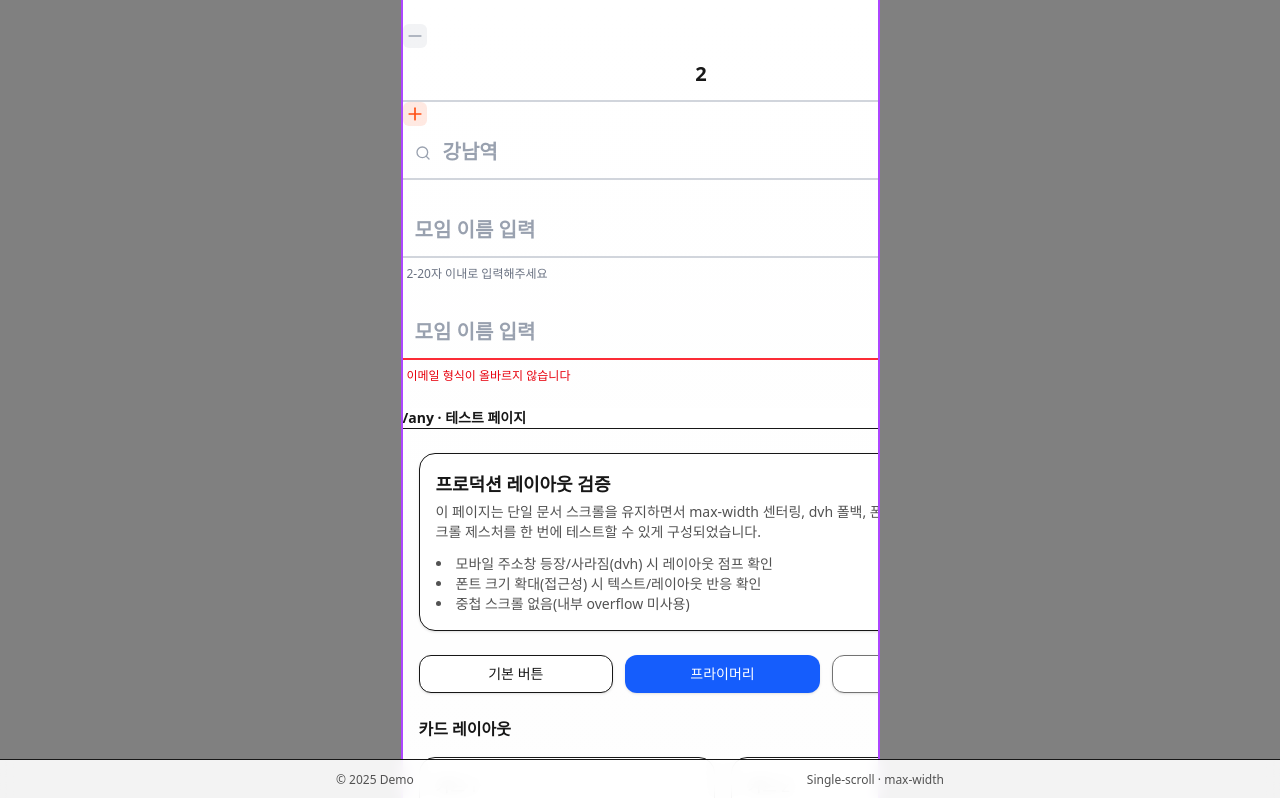
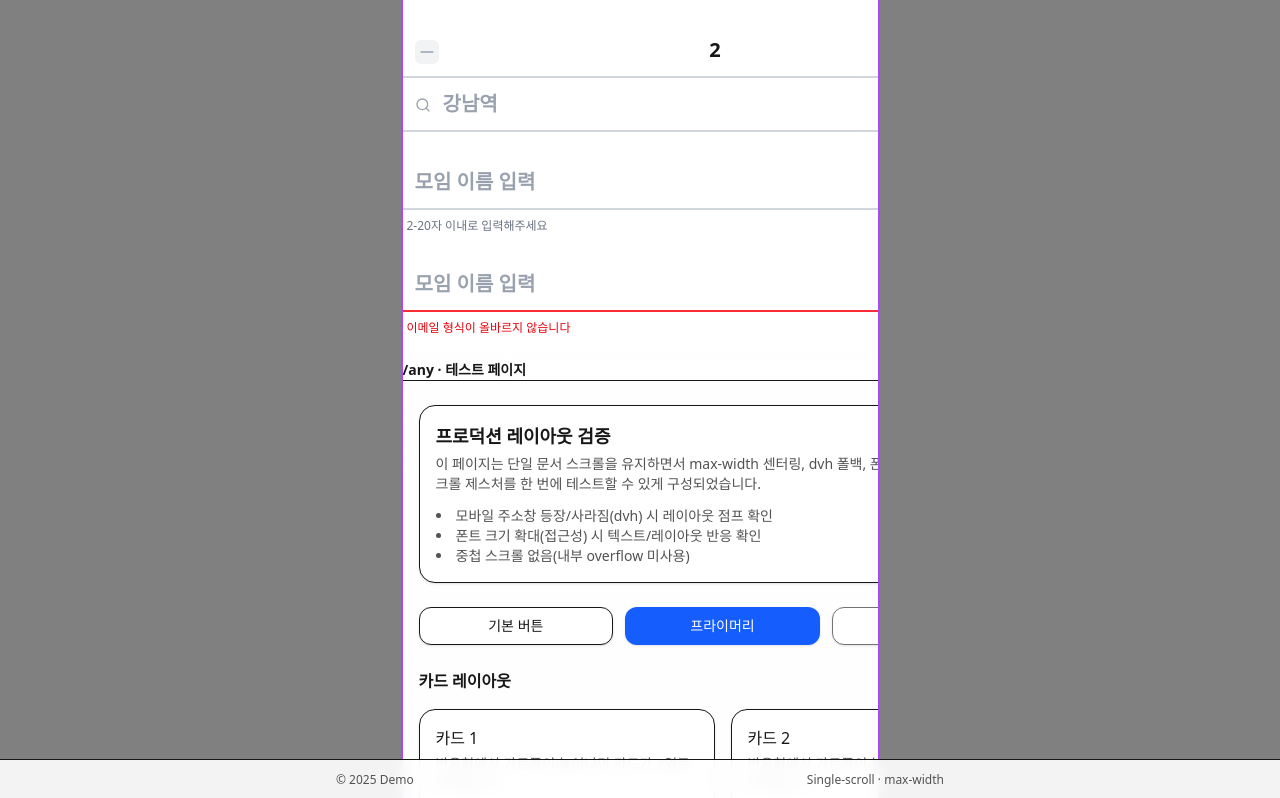
Before and after one commit to depromeet/17th-team3-Web, a Next.js app: page /any in a window 1280 px wide. Shown: the top 798 px of the page. Built offline with nearby package versions, Linux system fonts and the light colour scheme.

Commit message:
[Feat] clearButton 표시 여부 props showClearButton 추가 (#20)

```diff
--- a/src/app/_components/ui/Input.tsx
+++ b/src/app/_components/ui/Input.tsx
@@ -11,6 +11,7 @@ export interface InputProps extends ComponentPropsWithoutRef<'input'> {
   // todo: 유효성 검증 기획에 따라 컴포넌트 내부로 이관 가능
   helperText?: string;
   onClear?: () => void;
+  showClearButton?: boolean;
   className?: string;
 }
 
@@ -24,6 +25,7 @@ const Input = ({
   value,
   onChange,
   onClear,
+  showClearButton = true,
   className,
   ...props
 }: InputProps) => {
@@ -33,7 +35,7 @@ const Input = ({
 
   const isSearchType = type === 'search';
   const placeholder = defaultPlaceholder ?? (isSearchType ? '강남역' : '모임 이름 입력');
-  const showClearButton = value && String(value).length > 0;
+  const shouldClearButton = showClearButton && value && String(value).length > 0;
 
   return (
     <>
@@ -49,7 +51,7 @@ const Input = ({
             'w-full px-3 py-3 text-xl font-semibold transition-all duration-200',
             'placeholder:text-gray-400 focus:outline-none',
             'border-0 border-b-2',
-            showClearButton && 'pr-10',
+            shouldClearButton && 'pr-10',
             // todo: 에러 상태 스타일
             hasError ? 'border-b-red-500' : 'border-b-gray-300 focus:border-b-gray-600',
             isSearchType && 'pl-10',
@@ -58,7 +60,7 @@ const Input = ({
           {...props}
         />
 
-        {showClearButton && (
+        {shouldClearButton && (
           <button
             type="button"
             aria-label="입력 내용 지우기"
--- a/src/app/_components/ui/Input/Input.tsx
+++ /dev/null
@@ -1,84 +0,0 @@
-import { ComponentPropsWithoutRef, RefObject } from 'react';
-
-import { Search, X } from 'lucide-react';
-
-import { cn } from '@/app/_lib/cn';
-
-export interface InputProps extends ComponentPropsWithoutRef<'input'> {
-  ref?: RefObject<HTMLInputElement>;
-  hasError?: boolean;
-  errorMessage?: string;
-  // todo: 유효성 검증 기획에 따라 컴포넌트 내부로 이관 가능
-  helperText?: string;
-  onClear?: () => void;
-  className?: string;
-}
-
-const Input = ({
-  ref,
-  type = 'text',
-  hasError = false,
-  errorMessage,
-  helperText,
-  placeholder: defaultPlaceholder,
-  value,
-  onChange,
-  onClear,
-  className,
-  ...props
-}: InputProps) => {
-  const handleClear = () => {
-    onClear?.();
-  };
-
-  const isSearchType = type === 'search';
-  const placeholder = defaultPlaceholder ?? (isSearchType ? '강남역' : '모임 이름 입력');
-  const showClearButton = value && String(value).length > 0;
-
-  return (
-    <>
-      <div className="relative flex items-center">
-        {isSearchType && <Search className="absolute left-3 h-4 w-4 text-gray-400" />}
-        <input
-          ref={ref}
-          type={type}
-          value={value}
-          onChange={onChange}
-          placeholder={placeholder}
-          className={cn(
-            'w-full px-3 py-3 text-xl font-semibold transition-all duration-200',
-            'placeholder:text-gray-400 focus:outline-none',
-            'border-0 border-b-2',
-            showClearButton && 'pr-10',
-            // todo: 에러 상태 스타일
-            hasError ? 'border-b-red-500' : 'border-b-gray-300 focus:border-b-gray-600',
-            isSearchType && 'pl-10',
-            className
-          )}
-          {...props}
-        />
-
-        {showClearButton && (
-          <button
-            type="button"
-            aria-label="입력 내용 지우기"
-            onClick={handleClear}
-            className="absolute right-3 flex h-5 w-5 cursor-pointer items-center justify-center rounded-full bg-gray-400 text-white transition-colors hover:bg-gray-500"
-          >
-            <X className="h-3 w-3" />
-          </button>
-        )}
-      </div>
-
-      {(hasError && errorMessage) || helperText ? (
-        <div className="mt-2 px-1">
-          <p className={cn('text-xs', hasError ? 'text-red-600' : 'text-gray-500')}>
-            {hasError && errorMessage ? errorMessage : helperText}
-          </p>
-        </div>
-      ) : null}
-    </>
-  );
-};
-
-export default Input;
--- a/src/app/_components/ui/Input/CountInput.tsx
+++ b/src/app/_components/ui/StepperInput.tsx
@@ -1,24 +1,23 @@
 import { Minus, Plus } from 'lucide-react';
 
+import Input, { InputProps } from '@/app/_components/ui/Input';
 import { cn } from '@/app/_lib/cn';
 
-import Input, { InputProps } from './Input';
-
-export interface NumberInputProps extends Omit<InputProps, 'type' | 'onChange'> {
+export interface StepperInputProps extends Omit<InputProps, 'type' | 'onChange'> {
   value: number;
   onChange: (value: number) => void;
   min?: number;
   max?: number;
 }
 
-const NumberInput = ({
+const StepperInput = ({
   value,
   onChange,
   min = 2,
   max = 9,
   className,
   ...props
-}: NumberInputProps) => {
+}: StepperInputProps) => {
   const handleInputChange = (event: React.ChangeEvent<HTMLInputElement>) => {
     const newValue = Number(event.target.value) || min;
     onChange(newValue);
@@ -42,7 +41,7 @@ const NumberInput = ({
         onClick={handleDecrement}
         disabled={!canDecrement}
         className={cn(
-          'flex h-6 w-6 items-center justify-center rounded-md transition-colors',
+          'absolute top-4 left-3 flex h-6 w-6 cursor-pointer items-center justify-center rounded-md transition-colors',
           canDecrement
             ? 'bg-[#FF4F1420] text-[#FF4F14]'
             : 'cursor-not-allowed bg-[#9BA3B020] text-[#9BA3B0]'
@@ -58,7 +57,8 @@ const NumberInput = ({
         readOnly
         min={min}
         max={max}
-        className={cn('text-center focus:border-b-gray-300', className)}
+        showClearButton={false}
+        className={cn('p-3 text-center focus:border-b-gray-300', className)}
         {...props}
       />
 
@@ -67,7 +67,7 @@ const NumberInput = ({
         onClick={handleIncrement}
         disabled={!canIncrement}
         className={cn(
-          'flex h-6 w-6 items-center justify-center rounded-md transition-colors',
+          'absolute top-4 right-3 flex h-6 w-6 cursor-pointer items-center justify-center rounded-md transition-colors',
           canIncrement
             ? 'bg-[#FF4F1420] text-[#FF4F14]'
             : 'cursor-not-allowed bg-[#9BA3B020] text-[#9BA3B0]'
@@ -80,4 +80,4 @@ const NumberInput = ({
   );
 };
 
-export default NumberInput;
+export default StepperInput;
--- a/src/app/any/page.tsx
+++ b/src/app/any/page.tsx
@@ -5,8 +5,8 @@ import { useState } from 'react';
 import Image from 'next/image';
 import Link from 'next/link';
 
-import CountInput from '@/app/_components/ui/Input/CountInput';
-import Input from '@/app/_components/ui/Input/Input';
+import Input from '@/app/_components/ui/Input';
+import StepperInput from '@/app/_components/ui/StepperInput';
 
 const AnyPage = () => {
   const MIN = 2;
@@ -21,7 +21,7 @@ const AnyPage = () => {
       {/* Sticky 헤더: 주소창 변화(dvh) 상황에서도 안정 */}
       <br />
 
-      <CountInput value={count} onChange={setCount} />
+      <StepperInput value={count} onChange={setCount} />
       <Input
         type="search"
         value={value}
```
